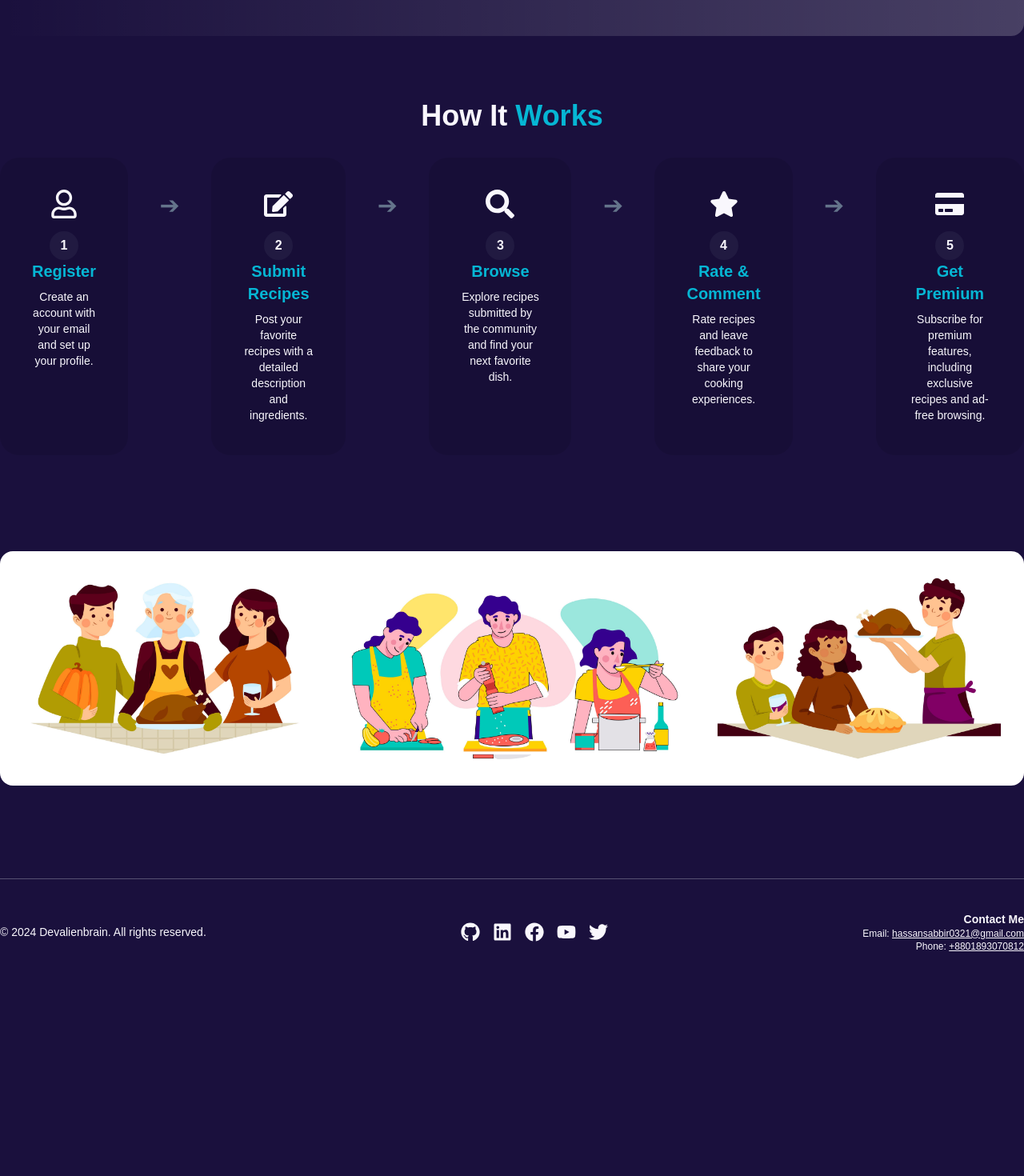
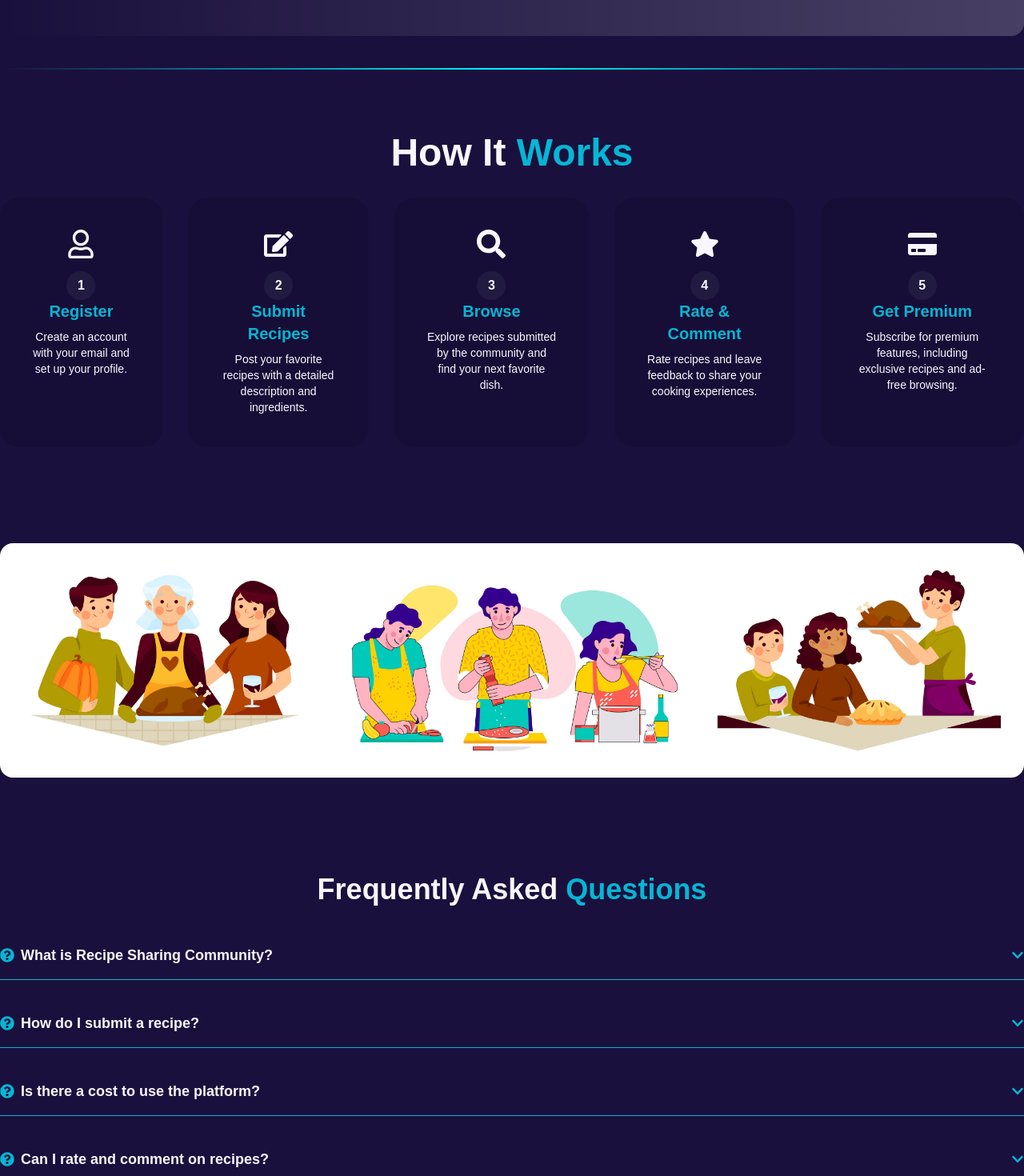
Before and after one commit to devalienbrain/tasty-tales-recipe-sharing-client, a Next.js app: page / in a window 1280 px wide. Shown: the part 420-1890 px from the top of the page at 80% size. Before the commit the page ends 1627 px from the top, so only its background shows below. Built offline with nearby package versions, Linux system fonts and the light colour scheme.

Commit message:
hr animation added

```diff
--- a/src/app/globals.css
+++ b/src/app/globals.css
@@ -2,8 +2,39 @@
 @tailwind components;
 @tailwind utilities;
 
-@import url('https://fonts.googleapis.com/css2?family=Poppins:ital,wght@0,100;0,200;0,300;0,400;0,500;0,600;0,700;0,800;0,900;1,100;1,200;1,300;1,400;1,500;1,600;1,700;1,800;1,900&display=swap');
+@import url("https://fonts.googleapis.com/css2?family=Poppins:ital,wght@0,100;0,200;0,300;0,400;0,500;0,600;0,700;0,800;0,900;1,100;1,200;1,300;1,400;1,500;1,600;1,700;1,800;1,900&display=swap");
 
 body {
-     font-family: "Poppins", sans-serif;
+  font-family: "Poppins", sans-serif;
 }
+
+.hr-animation {
+     position: relative;
+     height: 2px; /* Thickness of the line */
+     background: linear-gradient(to right, transparent, cyan, transparent);
+     border: none; /* Remove default border */
+     overflow: hidden; /* Hide overflow for smooth animation */
+   }
+
+   .hr-animation::before {
+     content: '';
+     position: absolute;
+     top: 0;
+     left: -100%; /* Start position */
+     height: 100%; /* Match the height of the hr */
+     width: 100%; /* Match the width of the hr */
+     background: linear-gradient(to right, transparent, cyan, transparent);
+     animation: move-light 4s linear infinite; /* Animation settings */
+   }
+
+   @keyframes move-light {
+     0% {
+       left: -100%; /* Start off-screen to the left */
+     }
+     50% {
+       left: 100%; /* Move off-screen to the right */
+     }
+     100% {
+       left: -100%; /* Reset to start again */
+     }
+   }
--- a/src/app/page.tsx
+++ b/src/app/page.tsx
@@ -1,4 +1,5 @@
 import Banner from "@/components/Banner";
+import FAQSection from "@/components/Faq";
 import FeaturedImages from "@/components/Featured";
 import HowItWorks from "@/components/HowItWorks";
 
@@ -6,8 +7,11 @@ const HomePage = () => {
   return (
     <div>
       <Banner />
+      <hr className="border-0 h-px bg-cyan-500 my-10 hr-animation" />
+
       <HowItWorks />
       <FeaturedImages />
+      <FAQSection />
     </div>
   );
 };
--- /dev/null
+++ b/src/components/Faq.tsx
@@ -0,0 +1,77 @@
+"use client";
+import { FaQuestionCircle, FaChevronDown } from "react-icons/fa";
+import { useState } from "react";
+
+type FAQ = {
+  question: string;
+  answer: string;
+};
+
+const FAQSection: React.FC = () => {
+  const [activeIndex, setActiveIndex] = useState<number | null>(null);
+
+  const toggleFAQ = (index: number) => {
+    setActiveIndex(activeIndex === index ? null : index);
+  };
+
+  const faqs: FAQ[] = [
+    {
+      question: "What is Recipe Sharing Community?",
+      answer:
+        "It's a platform where food enthusiasts can share, explore, and discover delicious recipes from around the world.",
+    },
+    {
+      question: "How do I submit a recipe?",
+      answer:
+        "Simply register, navigate to the 'Submit Recipes' section, and fill out the form with a detailed description and ingredients.",
+    },
+    {
+      question: "Is there a cost to use the platform?",
+      answer:
+        "The basic features are free, but you can subscribe to our premium plan for exclusive recipes and ad-free browsing.",
+    },
+    {
+      question: "Can I rate and comment on recipes?",
+      answer:
+        "Yes! You can leave ratings and comments on any recipe to help others find the best dishes and share your feedback.",
+    },
+    {
+      question: "How can I access premium features?",
+      answer:
+        "To access premium content, you can subscribe via the 'Get Premium' option and enjoy exclusive benefits.",
+    },
+  ];
+
+  return (
+    <div className="container mx-auto my-10 py-10">
+      <h2 className="text-center text-4xl font-extrabold mb-8">
+        Frequently Asked <span className="text-cyan-500">Questions</span>
+      </h2>
+      <div className="flex flex-col gap-6">
+        {faqs.map((faq, index) => (
+          <div key={index} className="border-b border-cyan-500 cursor-pointer">
+            <div
+              onClick={() => toggleFAQ(index)}
+              className="flex justify-between items-center py-4"
+            >
+              <div className="flex items-center gap-2 text-lg font-semibold">
+                <FaQuestionCircle className="text-cyan-500" />
+                {faq.question}
+              </div>
+              <FaChevronDown
+                className={`text-cyan-500 transition-transform duration-300 ${
+                  activeIndex === index ? "rotate-180" : ""
+                }`}
+              />
+            </div>
+            {activeIndex === index && (
+              <div className="py-2 text-sm">{faq.answer}</div>
+            )}
+          </div>
+        ))}
+      </div>
+    </div>
+  );
+};
+
+export default FAQSection;
--- a/src/components/HowItWorks.tsx
+++ b/src/components/HowItWorks.tsx
@@ -1,114 +1,59 @@
-import {
-  FaRegUser,
-  FaEdit,
-  FaSearch,
-  FaStar,
-  FaCreditCard,
-} from "react-icons/fa";
+"use client";
+import { FaRegUser, FaEdit, FaSearch, FaStar, FaCreditCard } from "react-icons/fa";
 
 const HowItWorks = () => {
+  const steps = [
+    {
+      icon: <FaRegUser className="text-4xl mb-4" />,
+      step: "1",
+      title: "Register",
+      description: "Create an account with your email and set up your profile.",
+    },
+    {
+      icon: <FaEdit className="text-4xl mb-4" />,
+      step: "2",
+      title: "Submit Recipes",
+      description: "Post your favorite recipes with a detailed description and ingredients.",
+    },
+    {
+      icon: <FaSearch className="text-4xl mb-4" />,
+      step: "3",
+      title: "Browse",
+      description: "Explore recipes submitted by the community and find your next favorite dish.",
+    },
+    {
+      icon: <FaStar className="text-4xl mb-4" />,
+      step: "4",
+      title: "Rate & Comment",
+      description: "Rate recipes and leave feedback to share your cooking experiences.",
+    },
+    {
+      icon: <FaCreditCard className="text-4xl mb-4" />,
+      step: "5",
+      title: "Get Premium",
+      description: "Subscribe for premium features, including exclusive recipes and ad-free browsing.",
+    },
+  ];
+
   return (
     <div className="container mx-auto my-10 py-10">
-      <h2 className="text-center text-4xl font-extrabold mb-8">
+      <h2 className="text-center text-5xl font-extrabold mb-8">
         How It <span className="text-cyan-500">Works</span>
       </h2>
       <div className="flex flex-col lg:flex-row justify-around items-stretch gap-8">
-        {/* Step 1 */}
-        <div className="flex flex-col items-center text-center rounded-3xl p-10 bg-black/10 flex-grow">
-          <FaRegUser className="text-4xl mb-4" />
-          <div className="w-9 h-9 rounded-full bg-cyan-100/5 flex justify-center items-center font-bold">
-            1
+        {steps.map((step, index) => (
+          <div
+            key={index}
+            className="flex flex-col items-center text-center rounded-3xl p-10 bg-black/10 flex-grow"
+          >
+            {step.icon}
+            <div className="w-9 h-9 rounded-full bg-cyan-100/5 flex justify-center items-center font-bold">
+              {step.step}
+            </div>
+            <h3 className="text-xl font-semibold mb-2 text-cyan-500">{step.title}</h3>
+            <p className="text-sm flex-grow">{step.description}</p>
           </div>
-          <h3 className="text-xl font-semibold mb-2 text-cyan-500">Register</h3>
-          <p className="text-sm flex-grow">
-            Create an account with your email and set up your profile.
-          </p>
-        </div>
-
-        {/* Arrow */}
-        <div className="hidden lg:flex justify-center items-center h-full">
-          <div className="w-10 h-10 text-slate-500 flex items-center justify-center text-3xl mt-10">
-            ➔
-          </div>
-        </div>
-
-        {/* Step 2 */}
-        <div className="flex flex-col items-center text-center rounded-3xl p-10 bg-black/10 flex-grow">
-          <FaEdit className="text-4xl mb-4" />
-          <div className="w-9 h-9 rounded-full bg-cyan-100/5 flex justify-center items-center font-bold">
-            2
-          </div>
-          <h3 className="text-xl font-semibold mb-2 text-cyan-500">
-            Submit Recipes
-          </h3>
-          <p className="text-sm flex-grow">
-            Post your favorite recipes with a detailed description and
-            ingredients.
-          </p>
-        </div>
-
-        {/* Arrow */}
-        <div className="hidden lg:flex justify-center items-center h-full">
-          <div className="w-10 h-10 text-slate-500 flex items-center justify-center text-3xl mt-10">
-            ➔
-          </div>
-        </div>
-
-        {/* Step 3 */}
-        <div className="flex flex-col items-center text-center rounded-3xl p-10 bg-black/10 flex-grow">
-          <FaSearch className="text-4xl mb-4" />
-          <div className="w-9 h-9 rounded-full bg-cyan-100/5 flex justify-center items-center font-bold">
-            3
-          </div>
-          <h3 className="text-xl font-semibold mb-2 text-cyan-500">Browse</h3>
-          <p className="text-sm flex-grow">
-            Explore recipes submitted by the community and find your next
-            favorite dish.
-          </p>
-        </div>
-
-        {/* Arrow */}
-        <div className="hidden lg:flex justify-center items-center h-full">
-          <div className="w-10 h-10 text-slate-500 flex items-center justify-center text-3xl mt-10">
-            ➔
-          </div>
-        </div>
-
-        {/* Step 4 */}
-        <div className="flex flex-col items-center text-center rounded-3xl p-10 bg-black/10 flex-grow">
-          <FaStar className="text-4xl mb-4" />
-          <div className="w-9 h-9 rounded-full bg-cyan-100/5 flex justify-center items-center font-bold">
-            4
-          </div>
-          <h3 className="text-xl font-semibold mb-2 text-cyan-500">
-            Rate & Comment
-          </h3>
-          <p className="text-sm flex-grow">
-            Rate recipes and leave feedback to share your cooking experiences.
-          </p>
-        </div>
-
-        {/* Arrow */}
-        <div className="hidden lg:flex justify-center items-center h-full">
-          <div className="w-10 h-10 text-slate-500 flex items-center justify-center text-3xl mt-10">
-            ➔
-          </div>
-        </div>
-
-        {/* Step 5 */}
-        <div className="flex flex-col items-center text-center rounded-3xl p-10 bg-black/10 flex-grow">
-          <FaCreditCard className="text-4xl mb-4" />
-          <div className="w-9 h-9 rounded-full bg-cyan-100/5 flex justify-center items-center font-bold">
-            5
-          </div>
-          <h3 className="text-xl font-semibold mb-2 text-cyan-500">
-            Get Premium
-          </h3>
-          <p className="text-sm flex-grow">
-            Subscribe for premium features, including exclusive recipes and
-            ad-free browsing.
-          </p>
-        </div>
+        ))}
       </div>
     </div>
   );
```
